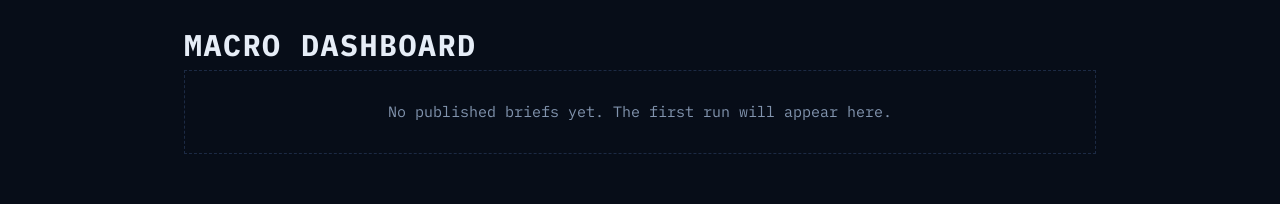
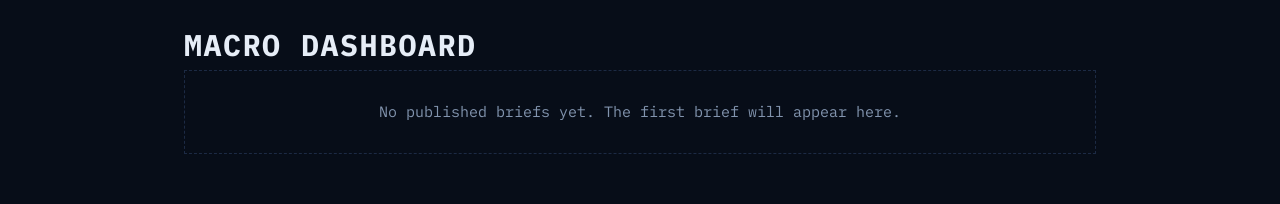
Before and after one commit to LINIHQ/macro-intel-desk, a Next.js app: page / in a window 1280 px wide. Shown: the part 151-355 px from the top of the page. Built offline with nearby package versions, Linux system fonts and the light colour scheme; no server answers; the database is empty.

Commit message:
Live page: replace run wording with brief in reader-facing copy

```diff
--- a/app/page.jsx
+++ b/app/page.jsx
@@ -17,7 +17,7 @@ export default async function LivePage() {
     return (
       <div>
         <h1>Macro dashboard</h1>
-        <div className="empty">No published briefs yet. The first run will appear here.</div>
+        <div className="empty">No published briefs yet. The first brief will appear here.</div>
       </div>
     );
   }
@@ -71,7 +71,7 @@ export default async function LivePage() {
       <ShareBlock url={shareUrl} text={shareText} />
 
       <p className="small mute" style={{ marginTop: 28 }}>
-        Prior runs live in the <Link href="/archive">archive</Link>. Status shifts over time are on the{' '}
+        Past briefs live in the <Link href="/archive">archive</Link>. Status shifts over time are on the{' '}
         <Link href="/history">history</Link> page.
       </p>
     </div>
```
